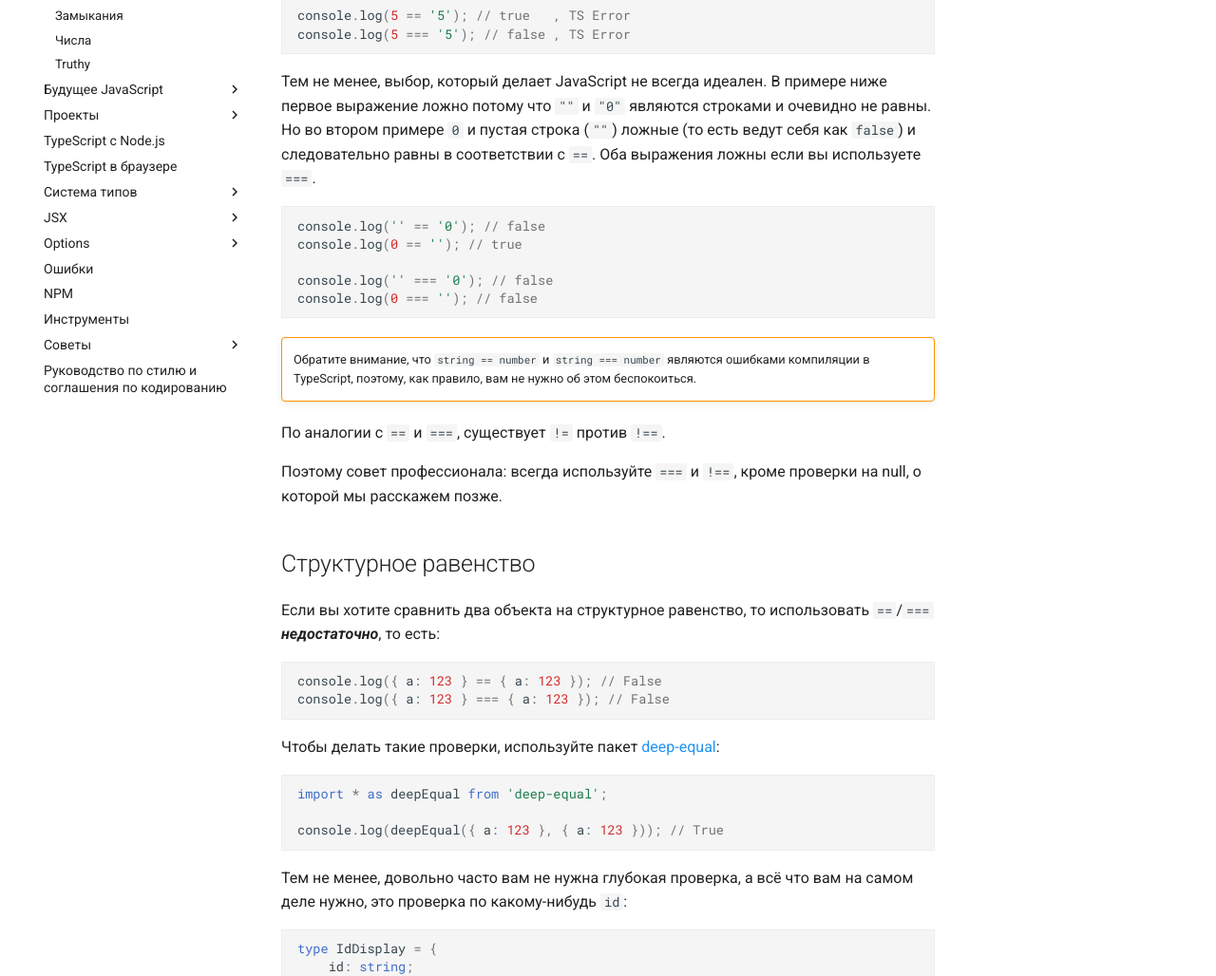
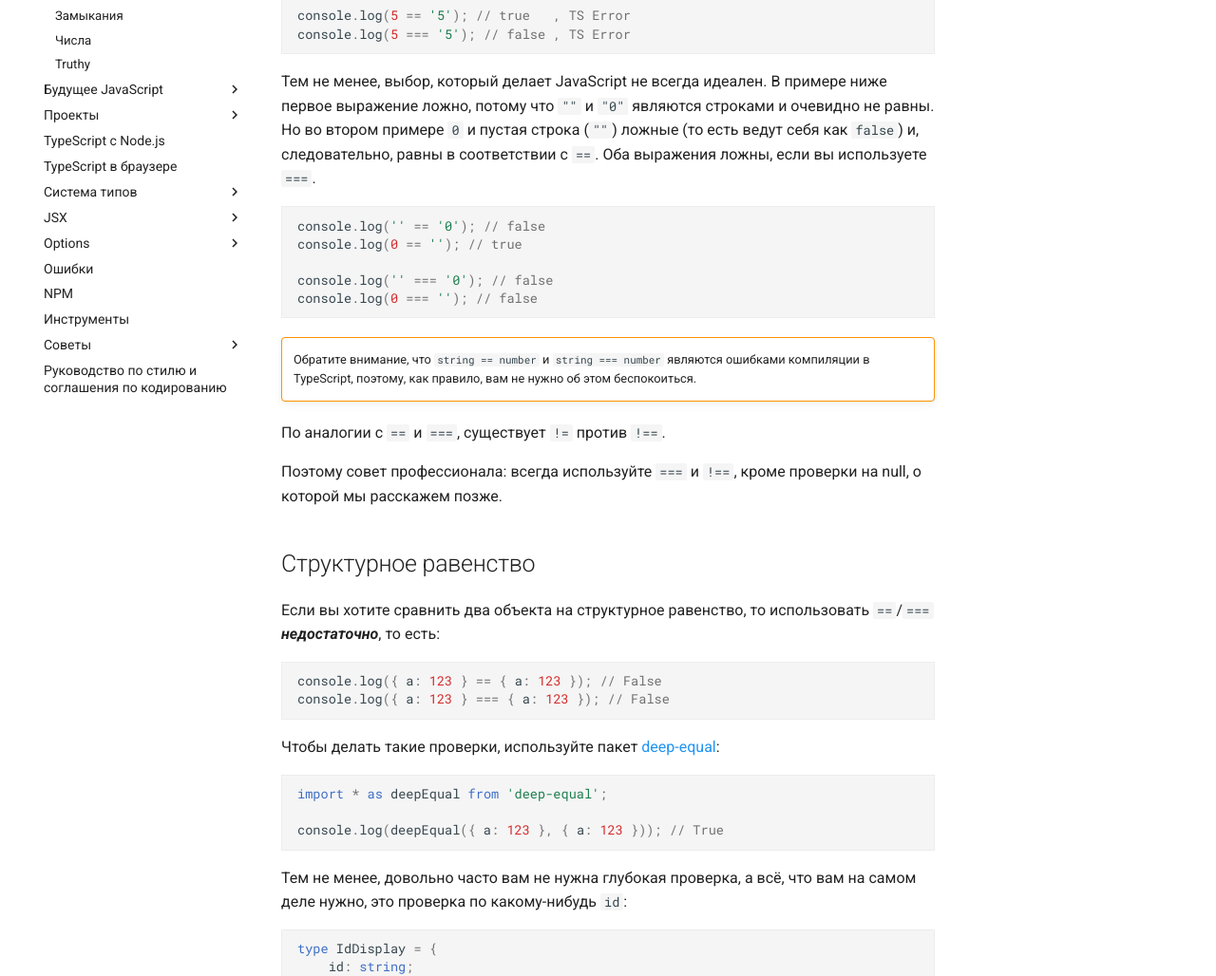
Before and after one commit to xsltdev/scriptdev.ru, an MkDocs documentation site: the page built from docs/book/javascript/equality.md, in a window 1280 px wide and 1400 px high. Shown: the part 350-1378 px from the top of the window at 95% size. Built offline with MkDocs 1.6.1 and Material for MkDocs 9.7.7, drawn with Linux system fonts in a browser that asks for light colours; comment, search, counter and statistics services are not loaded.

Commit message:
corrected mistakes

````diff
--- a/docs/book/javascript/equality.md
+++ b/docs/book/javascript/equality.md
@@ -7,7 +7,7 @@ console.log(5 == '5'); // true   , TS Error
 console.log(5 === '5'); // false , TS Error
 ```
 
-Тем не менее, выбор, который делает JavaScript не всегда идеален. В примере ниже первое выражение ложно потому что `""` и `"0"` являются строками и очевидно не равны. Но во втором примере `0` и пустая строка (`""`) ложные (то есть ведут себя как `false`) и следовательно равны в соответствии с `==`. Оба выражения ложны если вы используете `===`.
+Тем не менее, выбор, который делает JavaScript не всегда идеален. В примере ниже первое выражение ложно, потому что `""` и `"0"` являются строками и очевидно не равны. Но во втором примере `0` и пустая строка (`""`) ложные (то есть ведут себя как `false`) и, следовательно, равны в соответствии с `==`. Оба выражения ложны, если вы используете `===`.
 
 ```js
 console.log('' == '0'); // false
@@ -42,7 +42,7 @@ import * as deepEqual from 'deep-equal';
 console.log(deepEqual({ a: 123 }, { a: 123 })); // True
 ```
 
-Тем не менее, довольно часто вам не нужна глубокая проверка, а всё что вам на самом деле нужно, это проверка по какому-нибудь `id`:
+Тем не менее, довольно часто вам не нужна глубокая проверка, а всё, что вам на самом деле нужно, это проверка по какому-нибудь `id`:
 
 ```ts
 type IdDisplay = {
````
